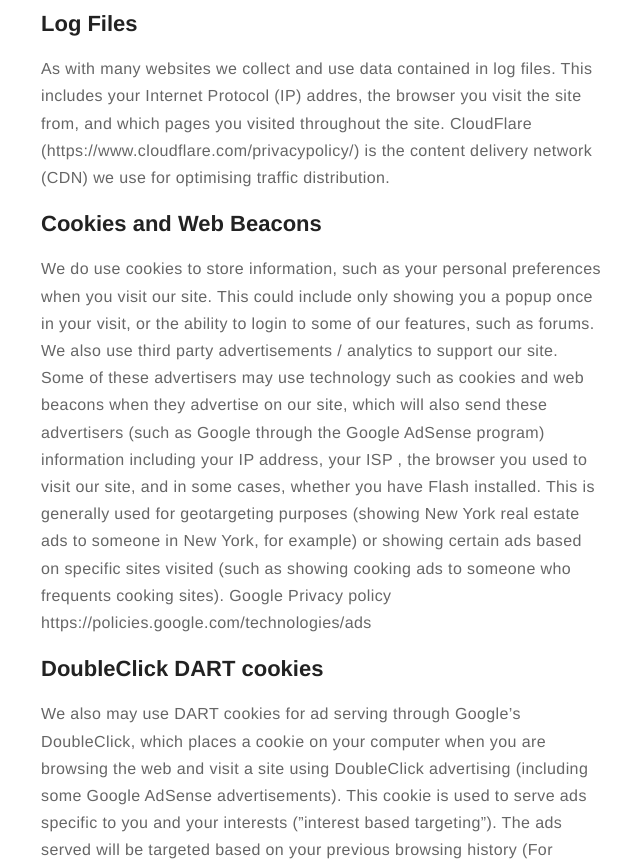
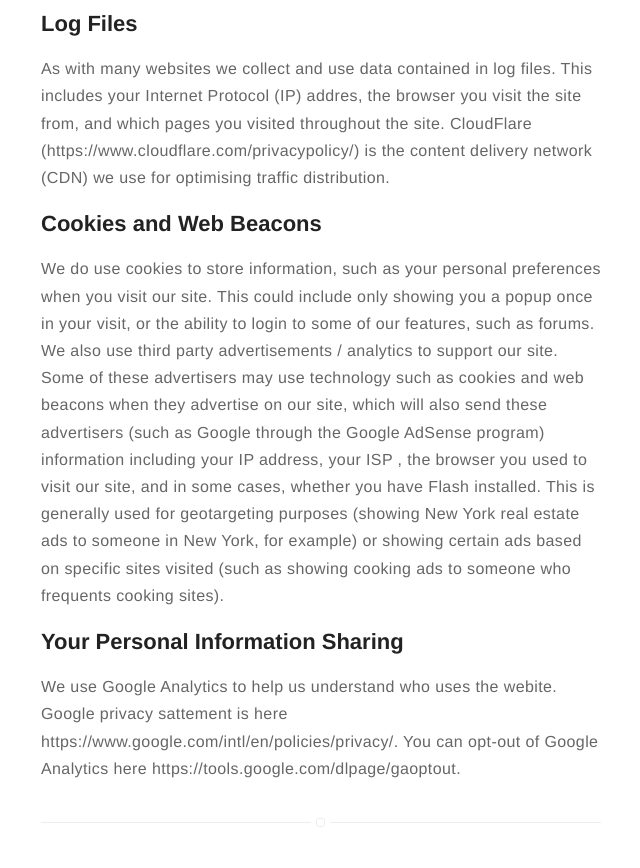
Before and after one commit to RobertNorthard/robertnorthard.github.io, a Jekyll site: the page built from privacy-policy.md, in a window 1280 px wide and 1400 px high, scrolled down 208 px. Shown: the top 868 px of the window, without its empty margins (319-959 px from the left). Built offline with Jekyll 4.4.1, drawn with Linux system fonts in a browser that asks for light colours; some of the changed text lies outside the part shown.

Commit message:
update privacy policy

```diff
--- a/privacy-policy.md
+++ b/privacy-policy.md
@@ -19,21 +19,9 @@ CloudFlare (https://www.cloudflare.com/privacypolicy/) is the content delivery n
 <p>
 We do use cookies to store information, such as your personal preferences when you visit our site.  This could include only showing you a popup once in your visit, or the ability to login to some of our features, such as forums.
 
-We also use third party advertisements / analytics to support our site.  Some of these advertisers may use technology such as cookies and web beacons when they advertise on our site, which will also send these advertisers (such as Google through the Google AdSense program) information including your IP address, your ISP , the browser you used to visit our site, and in some cases, whether you have Flash installed.  This is generally used for geotargeting purposes (showing New York real estate ads to someone in New York, for example) or showing certain ads based on specific sites visited (such as showing cooking ads to someone who frequents cooking sites). Google Privacy policy https://policies.google.com/technologies/ads
+We also use third party advertisements / analytics to support our site.  Some of these advertisers may use technology such as cookies and web beacons when they advertise on our site, which will also send these advertisers (such as Google through the Google AdSense program) information including your IP address, your ISP , the browser you used to visit our site, and in some cases, whether you have Flash installed.  This is generally used for geotargeting purposes (showing New York real estate ads to someone in New York, for example) or showing certain ads based on specific sites visited (such as showing cooking ads to someone who frequents cooking sites).
 
+<h2>Your Personal Information Sharing</h2>
+<p>
+We use Google Analytics to help us understand who uses the webite. Google privacy sattement is here https://www.google.com/intl/en/policies/privacy/.  You can opt-out of Google Analytics here https://tools.google.com/dlpage/gaoptout.
 </p>
-
-<h2>DoubleClick DART cookies</h2>
-
-<p>
-We also may use DART cookies for ad serving through Google’s DoubleClick, which places a cookie on your computer when you are browsing the web and visit a site using DoubleClick advertising (including some Google AdSense advertisements).  This cookie is used to serve ads specific to you and your interests (”interest based targeting”).
-
-The ads served will be targeted based on your previous browsing history (For example, if you have been viewing sites about visiting Las Vegas, you may see Las Vegas hotel advertisements when viewing a non-related site, such as on a site about hockey).  DART uses “non personally identifiable information”.  It does NOT track personal information about you, such as your name, email address, physical address, telephone number, social security numbers, bank account numbers or credit card numbers.
-
-You can opt-out of this ad serving on all sites using this advertising by visiting seeing google policy here - https://policies.google.com/technologies/ads?hl=en-UK
-
-</p>
-
-<p>
-You can choose to disable or selectively turn off our cookies or third-party cookies in your browser settings, or by managing preferences in programs such as Norton Internet Security.  However, this can affect how you are able to interact with our site as well as other websites.  This could include the inability to login to services or programs, such as logging into forums or accounts.
-</p>
```
